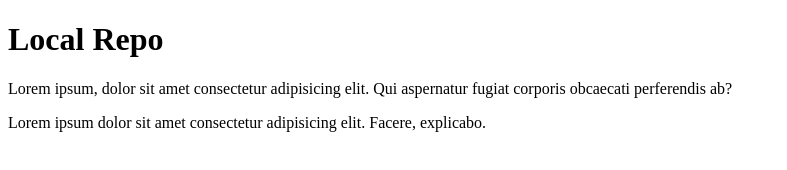
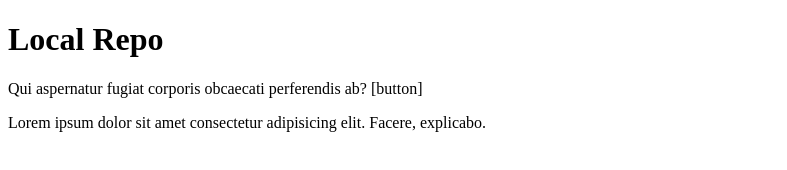
Before and after one commit to anuananya887/LocalRepo, a plain HTML site: page index.html in a window 1280 px wide. Shown: the whole page, without its empty margins (0-787 px from the left). Drawn offline with Linux system fonts and the light colour scheme.

Commit message:
Update index file.html

```diff
--- a/index.html
+++ b/index.html
@@ -7,7 +7,7 @@
 </head>
 <body>
     <h1>Local Repo</h1>
-    <p>Lorem ipsum, dolor sit amet consectetur adipisicing elit. Qui aspernatur fugiat corporis obcaecati perferendis ab?</p>
+    <p> Qui aspernatur fugiat corporis obcaecati perferendis ab? [button]</p>
     <p>Lorem ipsum dolor sit amet consectetur adipisicing elit. Facere, explicabo.</p>
 </body>
 </html>
```
